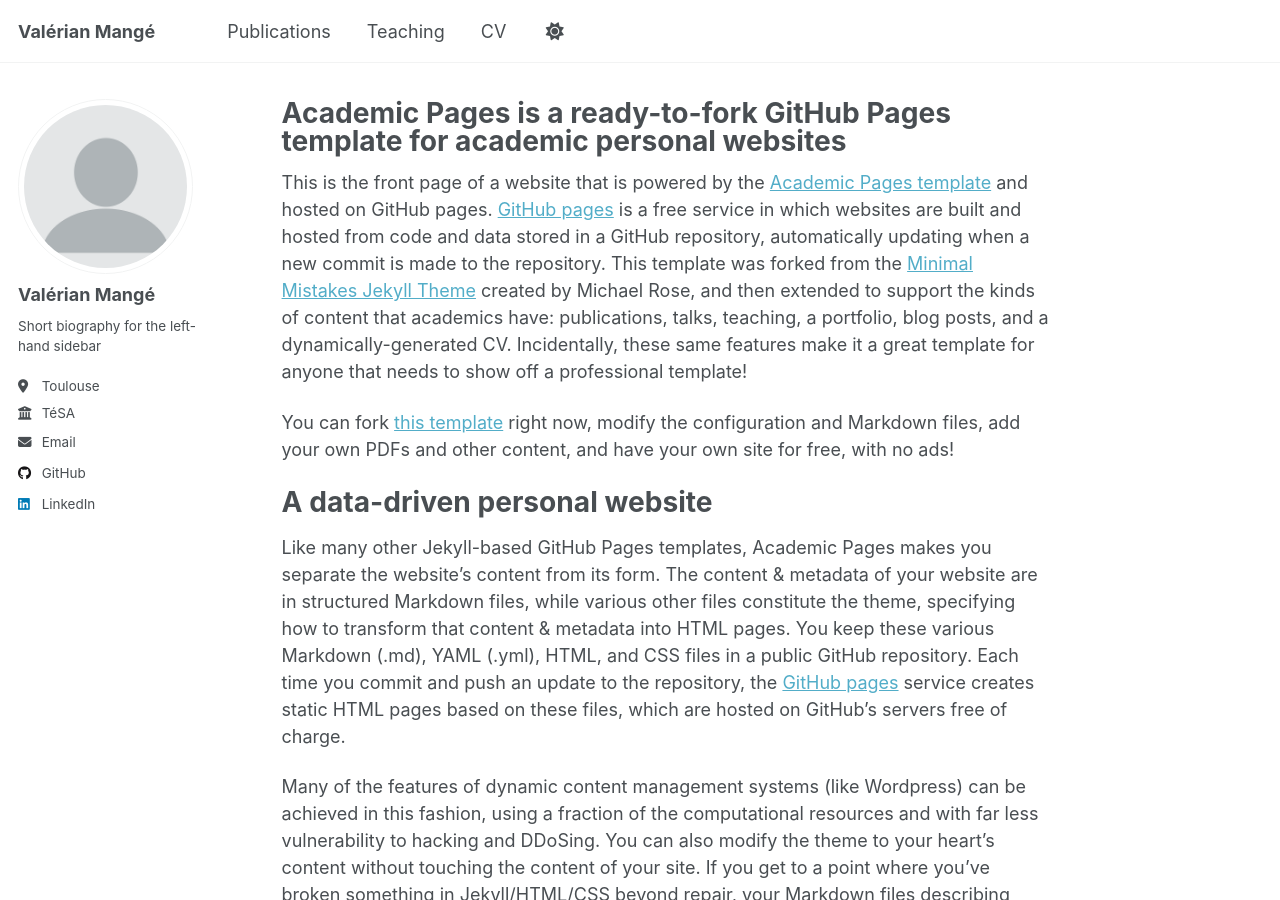
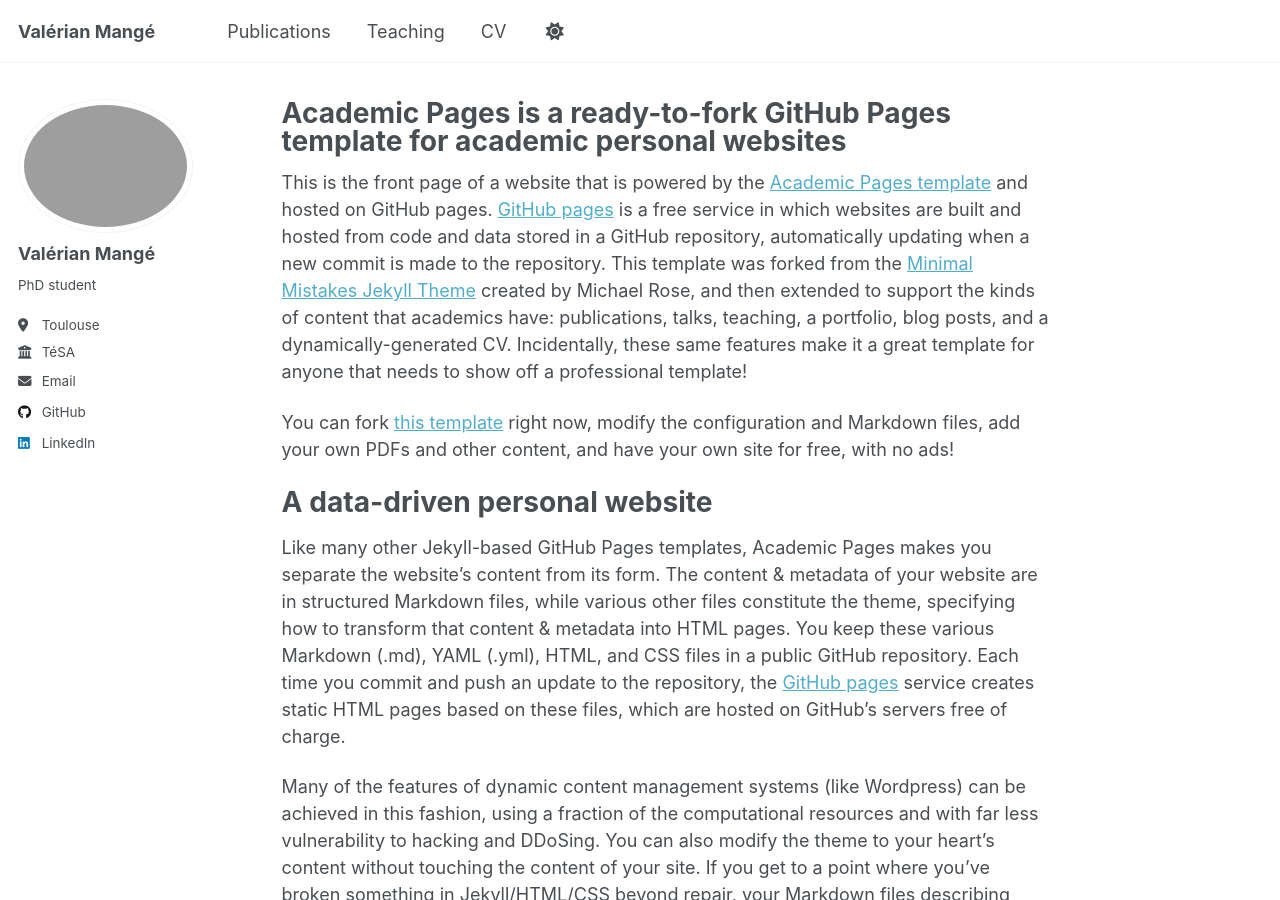
Before and after one commit to ValMang/ValMang.github.io, a Jekyll site: the page built from _pages/about.md, in a window 1280 px wide and 900 px high. Built offline with Jekyll 4.4.1, drawn with Linux system fonts in a browser that asks for light colours; a script that is not in the unit is left out.

Commit message:
Update _config.yml profile pic

```diff
--- a/_config.yml
+++ b/_config.yml
@@ -23,10 +23,10 @@ repository               : "valmang/valmang.github.io"
 #               Additional customization can be done by editing /_includes/author-profile.html
 author:
   # Biographic information
-  avatar           : "profile.png"
+  avatar           : "CH5_7045.jpg"
   name             : "Valérian Mangé"
   pronouns         : # example: "she/her"
-  bio              : "Short biography for the left-hand sidebar"
+  bio              : "PhD student"
   location         : "Toulouse"
   employer         : "TéSA"
   uri              : # URL
```
